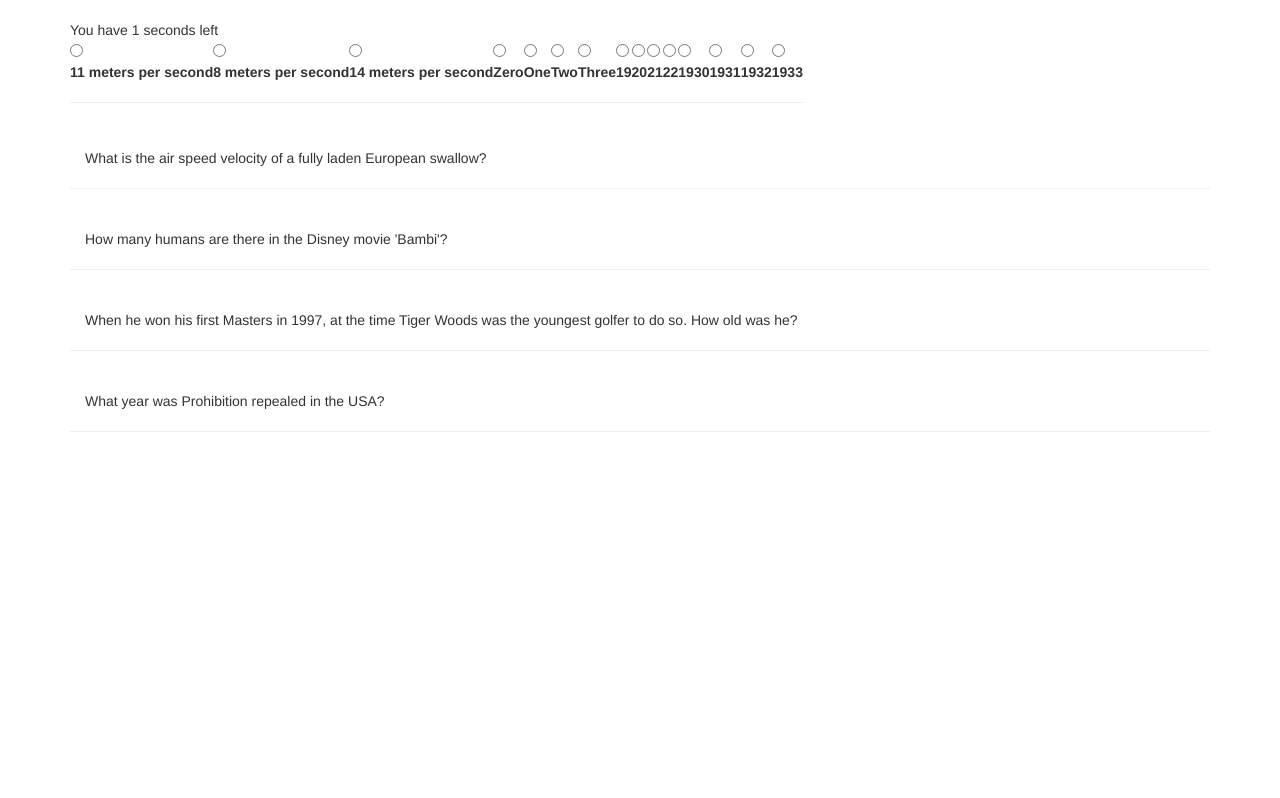
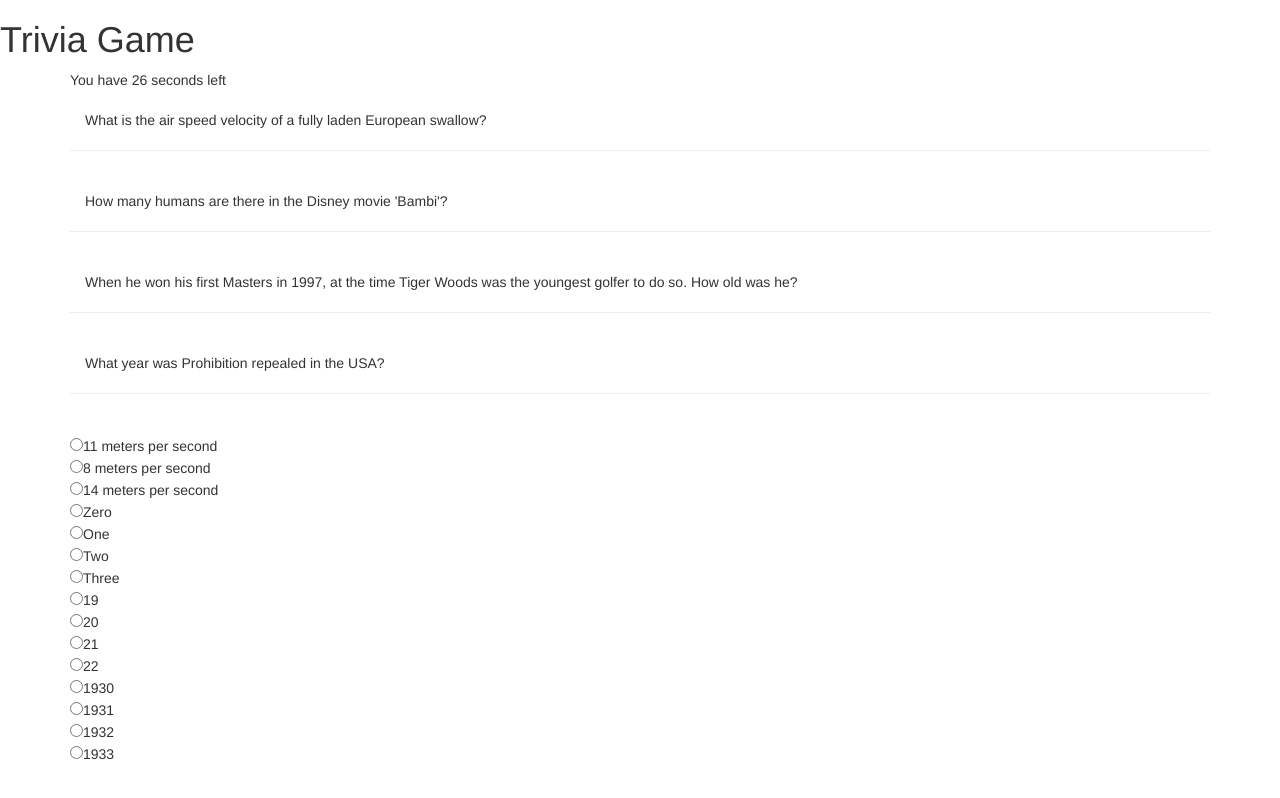
Before and after one commit to timhayes00/week-4-game, a plain HTML site: page index.html in a window 1280 px wide. Drawn offline with nearby package versions, Linux system fonts and the light colour scheme.

Commit message:
countdown works correctly

```diff
--- a/assets/javascript/game.js
+++ b/assets/javascript/game.js
@@ -1,68 +1,70 @@
-// STOPWATCH ACTIVITY (SOLUTION)
-// =============================
-var clockRunning = false;
 var intervalId;
 var startTime = 30;
 count = 0;
 var answersUnanswered = 4;
 var answersCorrect = 0;
-var answersWrong =0;
+var answersWrong = 0;
 
 
-startClock = function() {
-if (!clockRunning) {
-    console.log("we have ignition");
-    clockRunning = true;
-    while (count < 30)
-        {
-            intervalId = setInterval(showTime(), 1000);
-        }
-}
+startClock = function () {
+    intervalId = setInterval(showTime, 1000);
 }
 
-showTime = function(){
+showTime = function () {
     $("#time-remaining").html("You have " + (startTime - count) + " seconds left");
     count++;
+    if(count === 30){
+      gameOver();
+      console.log(count)
+    }
 }
 
-startClock();
+gameOver = function(){
+    alert("Time's up!")
+}
+window.onload = function () {
+    startClock();
+    for (qNum = 0; qNum < data.length; qNum++) {
+        var questionDiv = '<div class="container" class ="row" class="col-md-8" class="question">' + data[qNum].question + '</div>'
+        document.querySelector(".question").innerHTML += "<br>" + questionDiv + "<hr>";
+        // console.log(questionDiv);
 
+        for (i = 0; i < data[qNum].potentialAnswers.length; i++) {
+            var newAnswerDiv = '<input type="radio" name="optradio">' + data[qNum].potentialAnswers[i] + "</input>";
+            document.querySelector(".radio-btns").innerHTML += "<br>" + newAnswerDiv + "";
+            // console.log(newAnswerDiv);
+        }
+
+    }
+
+}
 
 
 var data = [
     {
-        question:"What is the air speed velocity of a fully laden European swallow?",
-        potentialAnswers:["11 meters per second", "8 meters per second", "14 meters per second"],
-        answer:"11 meters per second"
+        question: "What is the air speed velocity of a fully laden European swallow?",
+        potentialAnswers: ["11 meters per second", "8 meters per second", "14 meters per second"],
+        answer: "11 meters per second"
     },
     {
-        question:"How many humans are there in the Disney movie 'Bambi'?",
-        potentialAnswers:["Zero", "One", "Two", "Three"],
-        answer:"Zero"
+        question: "How many humans are there in the Disney movie 'Bambi'?",
+        potentialAnswers: ["Zero", "One", "Two", "Three"],
+        answer: "Zero"
     },
     {
-        question:"When he won his first Masters in 1997, at the time Tiger Woods was the youngest golfer to do so.  How old was he?",
-        potentialAnswers:["19", "20", "21", "22"],
-        answer:"21"
+        question: "When he won his first Masters in 1997, at the time Tiger Woods was the youngest golfer to do so.  How old was he?",
+        potentialAnswers: ["19", "20", "21", "22"],
+        answer: "21"
     },
     {
-        question:"What year was Prohibition repealed in the USA?",
-        potentialAnswers:["1930", "1931", "1932", "1933"],
-        answer:"1933"
+        question: "What year was Prohibition repealed in the USA?",
+        potentialAnswers: ["1930", "1931", "1932", "1933"],
+        answer: "1933"
     }
 ]
 
 
-for (var qNum = 0; qNum < 4; qNum++){
-    var questionDiv = '<div class="container"><div class ="row"><div class="col-md-8">' + data[qNum].question + '</div></div></div>'
-    document.querySelector(".question").innerHTML += "<br>" + questionDiv + "<hr>";
 
-    for (var i = 0; i < data[qNum].potentialAnswers.length; i++) {
-        var newAnswerDiv = '<label><input type="radio" name="optradio"><div class="radio-btns">' + data[qNum].potentialAnswers[i] + "</label></div>";
-        document.querySelector(".radio-btns").innerHTML += newAnswerDiv + "<hr>";
-        console.log(newAnswerDiv);
-        }
-}
 
 
 //   var questionsObject = {
--- a/index.html
+++ b/index.html
@@ -2,7 +2,7 @@
 
 <html lang="en-us">
 
-  <head>
+<head>
 
     <meta charset="UTF-8">
     <title>Trivia Game</title>
@@ -12,29 +12,33 @@
     <script src="https://ajax.googleapis.com/ajax/libs/jquery/3.3.1/jquery.min.js"></script>
     <script src="https://maxcdn.bootstrapcdn.com/bootstrap/3.3.7/js/bootstrap.min.js"></script>
 
-  </head>
+</head>
 
 <body>
-    <h1><div class="time-remaining"></div></h1>
+    <h1> Trivia Game
+    </h1>
     <div class="container">
         <div id="time-remaining">
-
         </div>
     </div>
 
 
     <div class="container">
-            <div class="question">
-            <form>
-                <div class="radio-btns">
+        <span class="question"></span>
+            <div class="radio-btns">
 
-                </div>
-            </form>
-            </div>
+        </div>
     </div>
     <script type="text/javascript" src="assets/javascript/game.js"></script>
 
-    <!-- var clockRunning = false;
+
+
+
+</body>
+
+</html>
+
+<!-- var clockRunning = false;
     var intervalId;
     var startTime = 30;
     count = 0;
@@ -109,8 +113,3 @@
     //     },
     //     answers: ["11 meters per second", "Zero", "21", "1933"]
     //   } -->
-
-
-</body>
-
-</html>
```
